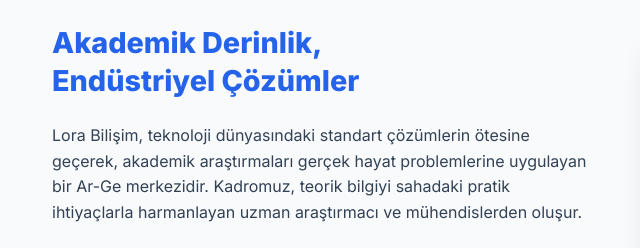
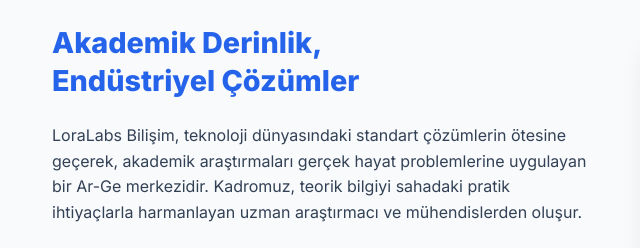
Before and after one commit to lorabilisim/lorabilisim.github.io, a plain HTML site: page index.html in a window 1280 px wide. Shown: the part 960-1208 px from the top of the page, 20-660 px from the left. Drawn offline with Linux system fonts and the light colour scheme.

Commit message:
Fix HTML structure and formatting issues

```diff
--- a/index.html
+++ b/index.html
@@ -138,7 +138,7 @@
             <div class="about-text">
                 <h3 style="font-size: 1.8rem; margin-bottom: 1.5rem; line-height: 1.3;">Akademik Derinlik, <br><span style="color: var(--primary-color);">Endüstriyel Çözümler</span></h3>
                 <p>
-                    Lora Bilişim, teknoloji dünyasındaki standart çözümlerin ötesine geçerek, akademik araştırmaları gerçek hayat problemlerine uygulayan bir Ar-Ge merkezidir.
+                    LoraLabs Bilişim, teknoloji dünyasındaki standart çözümlerin ötesine geçerek, akademik araştırmaları gerçek hayat problemlerine uygulayan bir Ar-Ge merkezidir.
                     Kadromuz, teorik bilgiyi sahadaki pratik ihtiyaçlarla harmanlayan uzman araştırmacı ve mühendislerden oluşur.
                 </p>
                 <br>
@@ -210,4 +210,5 @@
     </footer>
 
 </body>
+
 </html>
```
